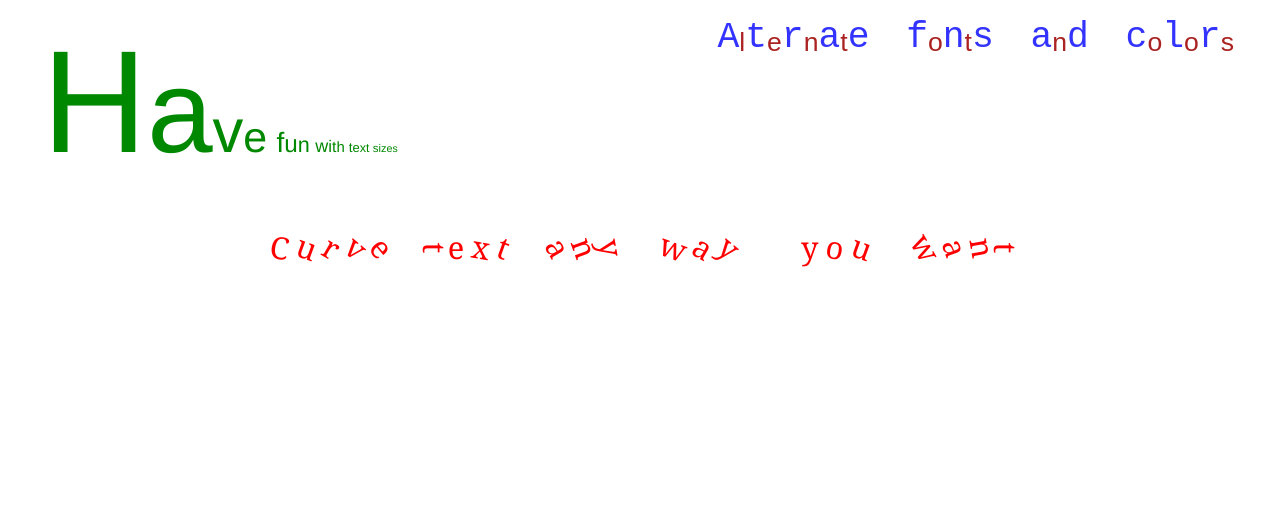
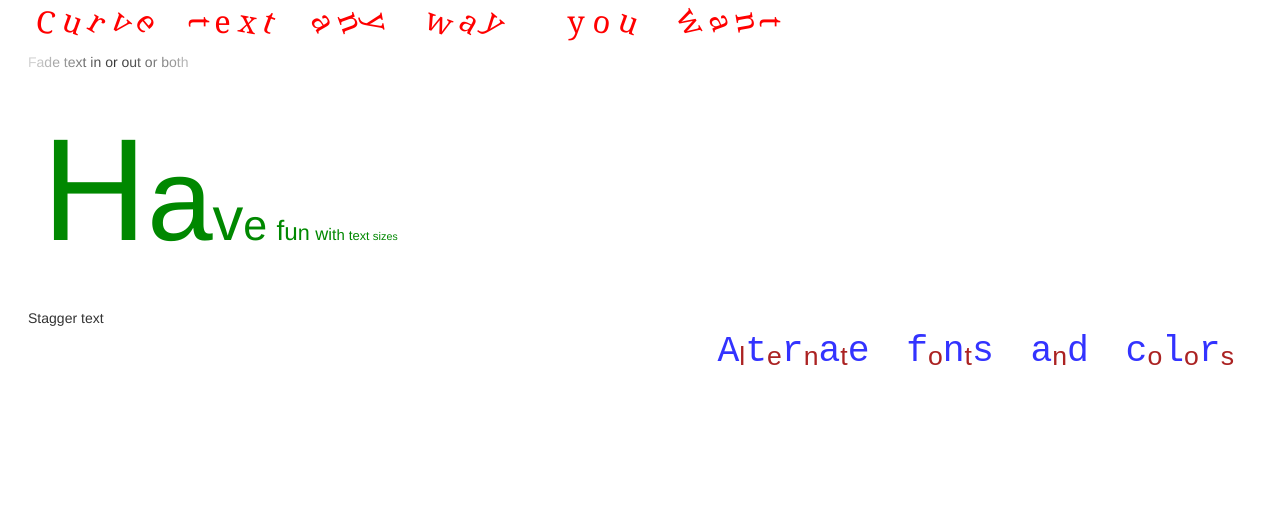
Before and after one commit to freginold/Dice, a plain HTML site: page index.html in a window 1280 px wide. Shown: the part 288-800 px from the top of the page. Drawn offline with nearby package versions, Linux system fonts and the light colour scheme.

Commit message:
add more use cases

```diff
--- a/index.html
+++ b/index.html
@@ -14,13 +14,17 @@
 
 <body>
 
-<h2 class='ctr'><span class='headerSpan'>Some things you can do with <img id="diceImg" src="dice.PNG" /></span></h2>
+<h2 class='ctr'><span class='headerSpan'>Some of the things you can do with <img id="diceImg" src="dice.PNG" /></span></h2>
+
+<div id='curveDiv' >Curve &nbsp; text &nbsp; any &nbsp; way &nbsp; &nbsp; you &nbsp; want</div>
+
+<div id='fadeDiv'>Fade text in or out or both</div>
+
+<div id='sizeDiv'>Have fun with text sizes</div>
 
 <div id='colorsDiv'>Alternate &nbsp; fonts &nbsp; and &nbsp; colors</div>
 
-<div id='sizeDiv'>Have fun with text sizes</div>
-
-<div id='curveDiv' class='text-center'>Curve &nbsp; text &nbsp; any &nbsp; way &nbsp; &nbsp; you &nbsp; want</div>
+<div id='staggerDiv'>Stagger text</div>
 
 
 <script>
@@ -41,10 +45,40 @@ for (var i = 0; i < sizeSpans.length; i++) {
 // ------------- curve text -------------
 dice(document.getElementById('curveDiv'), {id: "curved", all: "curved", skip: ""});
 var curvedSpans = document.getElementsByClassName('curved');
-for (var i = 0; i < curvedSpans.length; i++) {
-        curvedSpans[i].style.transform = "rotate(" + curvedSpans[i].id.charAt(curvedSpans[i].id.length - 1) + "0deg)";
+for (var j = 0; j < curvedSpans.length; j++) {
+        curvedSpans[j].style.transform = "rotate(" + curvedSpans[j].id.charAt(curvedSpans[j].id.length - 1) + "0deg)";
 }
 
+// ------------- fade text -------------
+var fadeOptions = {
+    id: false,
+    all: "fade",
+    skip: " "
+};
+dice(document.getElementById('fadeDiv'), fadeOptions);
+var fadeSpans = document.getElementsByClassName('fade');
+var plus = false;
+var opac = 0.15;
+for (var k = 0; k < fadeSpans.length; k++) {
+    if (plus) {
+        opac = opac - 0.07;
+    }
+    else {
+        opac = opac + 0.07;
+    }
+    fadeSpans[k].style.opacity = opac;
+    if (fadeSpans[k].style.opacity > 0.95) { plus = true; }
+}
+
+// ------------- stagger text -------------
+dice(document.getElementById('staggerDiv'), {all: 'staggered'});
+var staggeredSpans = document.getElementsByClassName('staggered');
+var ht = 0;
+for (var l = 0; l < staggeredSpans.length; l++) {
+    if (l < staggeredSpans.length / 2) { ht = ht + 5; }
+    else { ht = ht - 5; }
+    staggeredSpans[l].style.bottom = ht + "%";
+}
 
 </script>
 
```
